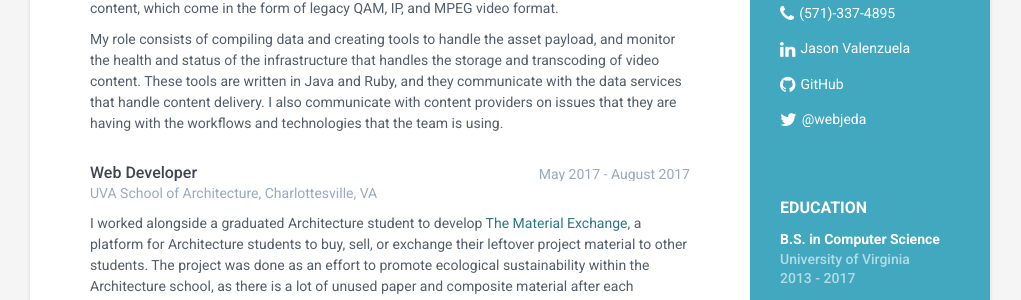
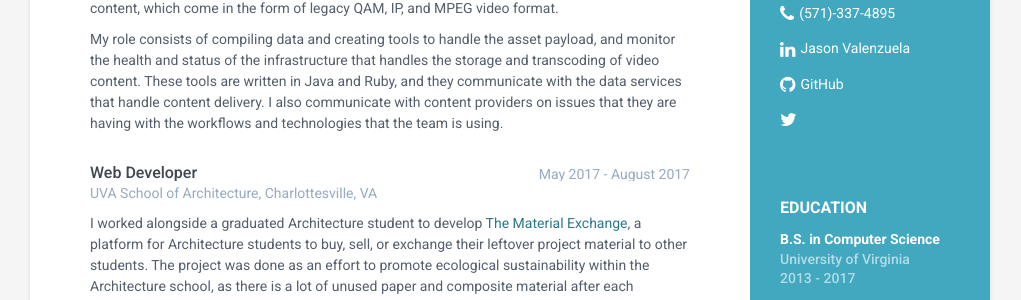
Before and after one commit to champagneabuelo/champagneabuelo.github.io, a Jekyll site: the page built from index.html, in a window 1280 px wide. Shown: the part 365-665 px from the top of the page, without its empty margins (130-1151 px from the left). Built offline with Jekyll 4.4.1, drawn with Linux system fonts in a browser that asks for light colours.

```diff
--- a/_config.yml
+++ b/_config.yml
@@ -23,7 +23,7 @@ phone: (571)-337-4895
 # website: blog.webjeda.com #do not add http://
 linkedin: jason-valenzuela
 github: champagneabuelo
-twitter:
+twitter: ''
 
 
 # Tracker
```
